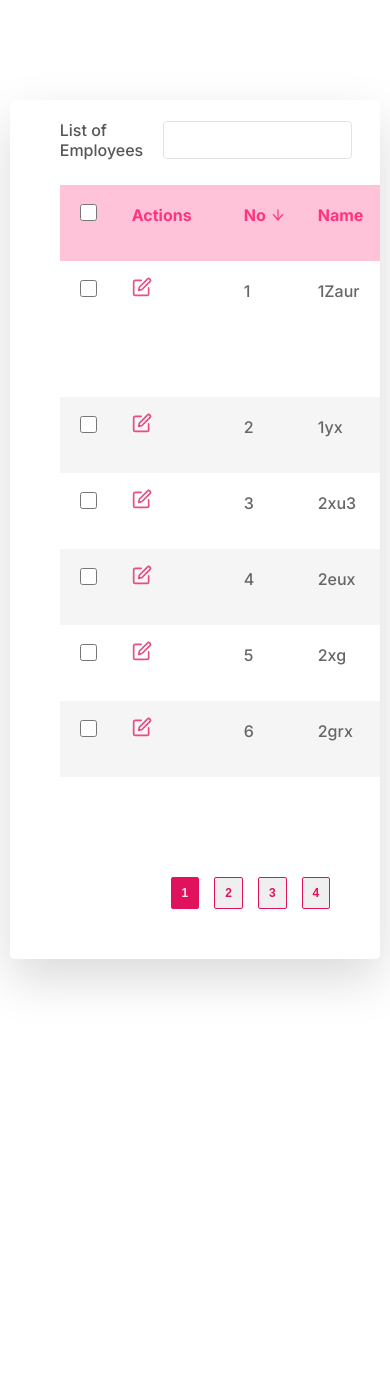
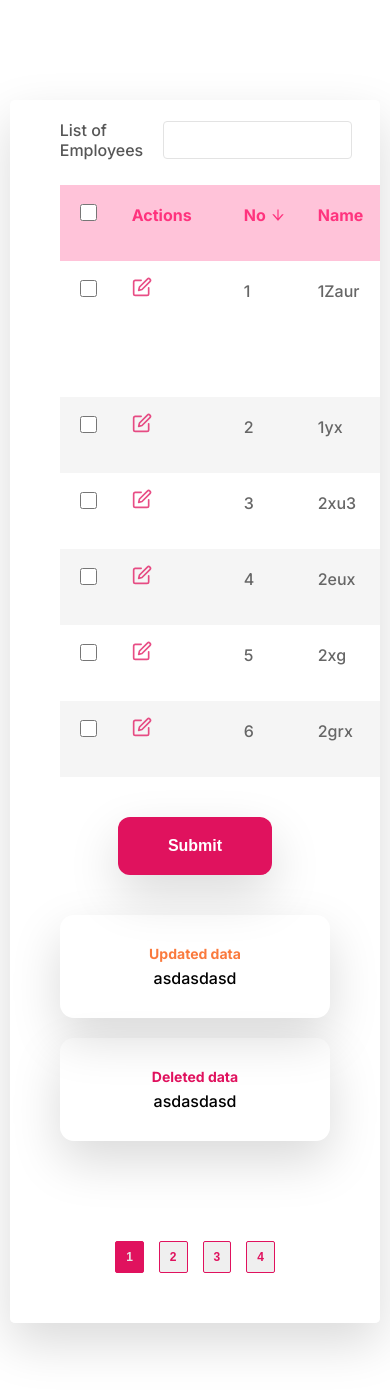
Before and after one commit to ZaurZahid/challange-app-table, a React (Create React App) app: page / in a window 390 px wide. Shown: the top 1392 px of the page. Before the commit the page ends 1059 px from the top, so only its background shows below. Built offline with nearby package versions, Linux system fonts and the light colour scheme.

Commit message:
submit btn container initial added

```diff
--- a/src/components/DataSheet/data_sheet.module.css
+++ b/src/components/DataSheet/data_sheet.module.css
@@ -7,3 +7,86 @@
   box-shadow: 0px 20px 50px rgb(0 0 0 / 15%);
   overflow-y: auto;
 }
+
+.BtnContainer {
+  width: 100%;
+  display: flex;
+  justify-content: center;
+  margin-top: 40px;
+}
+
+.Submit {
+  font-size: 16px;
+  font-weight: 600;
+  padding: 20px 50px;
+  background-color: #e0125e;
+  color: white;
+  border-radius: 12px;
+  box-shadow: 0px 20px 50px rgb(0 0 0 / 15%);
+}
+
+.Submit:hover {
+  color: #e0125e;
+  background-color: white;
+}
+
+.JsonData {
+  display: flex;
+  width: 100%;
+  margin-top: 40px;
+}
+
+.UpdatedData,
+.DeletedData {
+  display: flex;
+  flex-direction: column;
+  align-items: center;
+  width: 50%;
+  box-shadow: 0px 20px 50px rgb(0 0 0 / 15%);
+  border-radius: 14px;
+  padding: 50px;
+  /* border: 1px solid red; */
+}
+
+.UpdatedData {
+  margin-right: 50px;
+}
+
+.UpdatedData h5,
+.DeletedData h5 {
+  font-size: 24px;
+  font-weight: 600;
+  line-height: 28px;
+  margin-bottom: 10px;
+}
+
+.UpdatedData h5 {
+  color: #f95000c2;
+}
+
+.DeletedData h5 {
+  color: #e0125e;
+}
+
+@media only screen and (max-width: 960px) {
+  .JsonData {
+    flex-direction: column;
+  }
+
+  .UpdatedData {
+    margin-right: 0;
+    margin-bottom: 20px;
+  }
+
+  .UpdatedData,
+  .DeletedData {
+    width: 100%;
+    padding: 30px;
+  }
+  .UpdatedData h5,
+  .DeletedData h5 {
+    font-size: 14px;
+    line-height: 18px;
+    margin-bottom: 5px;
+  }
+}
--- a/src/components/DataSheet/index.jsx
+++ b/src/components/DataSheet/index.jsx
@@ -33,6 +33,7 @@ function index() {
 		phonenumber: ""
 	}
 	const [hasErr, setHasErr] = useState(initialErr);
+	const [viewJson, setViewJson] = useState(false);
 
 	const tableHead = [
 		{ id: "action", label: "Actions", sorting: false },
@@ -112,6 +113,7 @@ function index() {
 
 	const handleChangePage = (newPage) => {
 		setPage(newPage);
+		window.scrollTo({ top: 0, behavior: "smooth" })
 	};
 
 	const handleSortRequest = (_, property) => {
@@ -146,9 +148,9 @@ function index() {
 		if (JSON.stringify(clonedData[index]) === JSON.stringify(editingField)) {
 			// console.log('the same');
 			setAlert({
-				bgC: '#04ff008c',
+				bgC: 'rgb(255 129 0 / 69%)',
 				open: true,
-				message: 'Data is the same'
+				message: 'Values are the same'
 			})
 
 			handleBack()
@@ -243,6 +245,11 @@ function index() {
 		// console.log(editingField);
 	};
 
+	const viewJsonData = () => {
+		console.log('object');
+		setViewJson(true)
+	}
+
 	return (
 		<Loading isLoading={!data}>
 			<div className={style.DataSheet}>
@@ -267,12 +274,34 @@ function index() {
 						errObj={hasErr}
 					/>
 
+					<div className={style.BtnContainer}>
+						<button onClick={viewJsonData} className={style.Submit}>{viewJson ? "Hide" : "Submit"}</button>
+					</div>
+
+					{/* viewJson */ true &&
+						<div className={style.JsonData}>
+							<div className={style.UpdatedData}>
+								<h5>Updated data</h5>
+								<div>
+									asdasdasd
+								</div>
+							</div>
+							<div className={style.DeletedData}>
+								<h5>Deleted data</h5>
+								<div>
+									asdasdasd
+								</div>
+							</div>
+						</div>
+					}
+
 					{filteredData && filteredData.length && filteredData.length > rowsPerPage ?
 						<div className={style.PaginationContainer}>
 							<Pagination activePage={page} handleChangePage={handleChangePage} total={filteredData.length} perPage={rowsPerPage} />
 						</div>
 						: null
 					}
+
 				</Spinner>
 
 				<SnackBar alert={alert} setAlert={setAlert} />
--- a/src/components/Pagination/style.module.css
+++ b/src/components/Pagination/style.module.css
@@ -30,3 +30,9 @@
   color: #e7e7e7;
   border: 1px solid #e0125e;
 }
+
+@media only screen and (max-width: 960px) {
+  .paginationContainer {
+    justify-content: center;
+  }
+}
--- a/src/components/SnackBar/snackbar.module.css
+++ b/src/components/SnackBar/snackbar.module.css
@@ -2,7 +2,7 @@
   width: 200px;
   padding: 20px;
   position: fixed;
-  top: 5%;
+  top: 2%;
   right: 2%;
   border-radius: 19px;
 
--- a/src/components/Table/index.jsx
+++ b/src/components/Table/index.jsx
@@ -103,47 +103,46 @@ function index({
 											: editingRow ? null : <FiEdit onClick={() => handleEdit(el.id)} className={style.EditIcon} />}
 									</td>
 									<td>{el.id}</td>
-
-									<td className={errName && errObj.id === el.id ? style.hasError : null}>
+									<td>
 										{currenlyEditing ?
 											<>
-												<input type="text" name="name" onChange={(e) => handleChange(e, el.id)} value={editingField && editingField.name} placeholder="Type name" />
+												<input type="text" name="name" onChange={(e) => handleChange(e, el.id)} value={editingField && editingField.name} placeholder="Type name" className={style.Input} className={errName && errObj.id === el.id ? [style.Input, style.hasError].join(' ') : style.Input} />
 												{errName && errObj.id === el.id && <p className={style.errMessage}>*{errObj.name}</p>}
 											</>
 											: el.name
 										}
 									</td>
-									<td className={errSurName && errObj.id === el.id ? style.hasError : null}>
+									<td>
 										{currenlyEditing ?
 											<>
-												<input type="text" name="surname" onChange={(e) => handleChange(e, el.id)} value={editingField && editingField.surname} placeholder="Type surname" />
+												<input type="text" name="surname" onChange={(e) => handleChange(e, el.id)} value={editingField && editingField.surname} placeholder="Type surname" className={style.Input} className={errSurName && errObj.id === el.id ? [style.Input, style.hasError].join(' ') : style.Input} />
 												{errSurName && errObj.id === el.id && <p className={style.errMessage}>*{errObj.surname}</p>}
 											</>
 											: el.surname
 										}
 									</td>
-									<td className={errBirthday && errObj.id === el.id ? style.hasError : null}>
+									<td>
 										{currenlyEditing ?
 											<>
-												<input type="date" name="date_birth" onChange={(e) => handleChange(e, el.id)} value={editingField && editingField.date_birth} max={MoreThanEighteenYear()} onKeyDown={(e) => e.preventDefault()} />
+												<input type="date" name="date_birth" onChange={(e) => handleChange(e, el.id)} value={editingField && editingField.date_birth} max={MoreThanEighteenYear()} onKeyDown={(e) => e.preventDefault()} className={errBirthday && errObj.id === el.id ? [style.Input, style.hasError].join(' ') : style.Input} />
 												{errBirthday && errObj.id === el.id && <p className={style.errMessage}>*{errObj.date_birth}</p>}
 											</>
 											: el.date_birth
 										}
 									</td>
-									<td className={errPosition && errObj.id === el.id ? style.hasError : null}>
+									<td>
 										{currenlyEditing ?
 											<>
-												<input type="text" name="position" onChange={(e) => handleChange(e, el.id)} value={editingField && editingField.position} placeholder="Type position" />
+												<input type="text" name="position" onChange={(e) => handleChange(e, el.id)} value={editingField && editingField.position} placeholder="Type position" className={errPosition && errObj.id === el.id ? [style.Input, style.hasError].join(' ') : style.Input} />
 												{errPosition && errObj.id === el.id && <p className={style.errMessage}>*{errObj.position}</p>}
 											</>
 											: el.position
 										}
 									</td>
-									<td className={errPhoneNumber && errObj.id === el.id ? style.hasError : null}>
+									<td>
 										{currenlyEditing ?
 											<>
-												<input type="text" name="phonenumber" onChange={(e) => handleChange(e, el.id)} value={editingField && editingField.phonenumber} placeholder="xx xxx xx xx" />
+												<input type="text" name="phonenumber" onChange={(e) => handleChange(e, el.id)} value={editingField && editingField.phonenumber} placeholder="xx xxx xx xx" className={errPhoneNumber && errObj.id === el.id ? [style.Input, style.hasError].join(' ') : style.Input} />
 												{errPhoneNumber && errObj.id === el.id && <p className={style.errMessage}>*{errObj.phonenumber}</p>}
 											</>
 											: el.phonenumber
--- a/src/components/Table/table.module.css
+++ b/src/components/Table/table.module.css
@@ -95,12 +95,24 @@
   cursor: default;
 }
 
+.errMessage {
+  color: red;
+  font-size: 11px;
+  padding-top: 4px;
+}
+
+.Input {
+  background-color: #ffffff;
+  border: 1px solid #e3e3e3;
+  border-radius: 4px;
+  padding-left: 8px;
+  color: #565656;
+  height: 38px;
+  max-width: 100%;
+  box-shadow: none;
+  transition: all 0.3s linear;
+}
+
 .hasError {
   border: 1px solid red;
 }
-
-.errMessage {
-  color: red;
-  font-size: 9px;
-  padding-top: 4px;
-}
--- a/src/index.css
+++ b/src/index.css
@@ -159,3 +159,25 @@ input[type='checkbox'] {
   height: 17px;
   cursor: pointer;
 }
+
+::-webkit-scrollbar {
+  width: 5px;
+  height: 3px;
+  background-color: var(--layout-background-color);
+}
+
+::-webkit-scrollbar-track {
+  background-color: var(--layout-background-color);
+}
+
+::-webkit-scrollbar-thumb {
+  border-radius: 10px;
+  border-top-left-radius: 0px;
+  border-top-right-radius: 0px;
+  background-color: var(--primary-background-color);
+}
+
+::-webkit-scrollbar:horizontal {
+  background-color: var(--primary-background-color);
+  width: 3px;
+}
```
